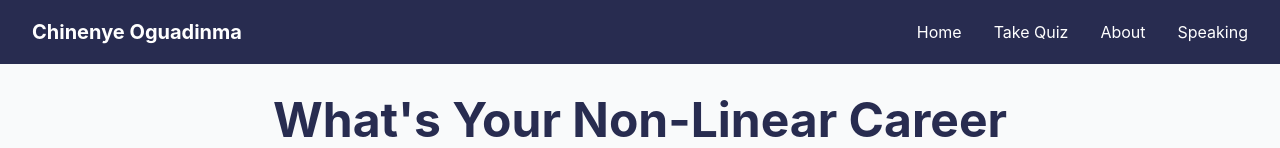
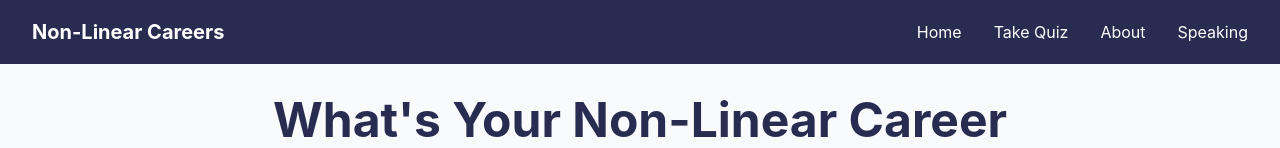
Before and after one commit to ChinenyeOguadinma/NonLinear-Career-Quiz, a Next.js app: page /quiz in a window 1280 px wide. Shown: the top 148 px of the page. Built offline with nearby package versions, Linux system fonts and the light colour scheme.

Commit message:
Update Navigation.js

```diff
--- a/app/components/Navigation.js
+++ b/app/components/Navigation.js
@@ -12,7 +12,7 @@ export default function Navigation() {
         <div className="flex justify-between items-center h-16">
           {/* Logo/Brand */}
           <Link href="/" className="text-xl font-bold hover:text-gray-300 transition">
-            Chinenye Oguadinma
+            Non-Linear Careers
           </Link>
 
           {/* Desktop Menu */}
```
